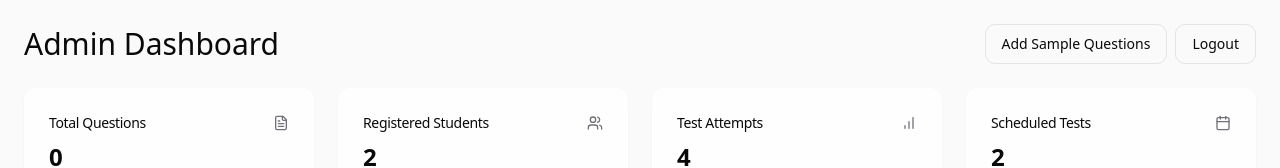
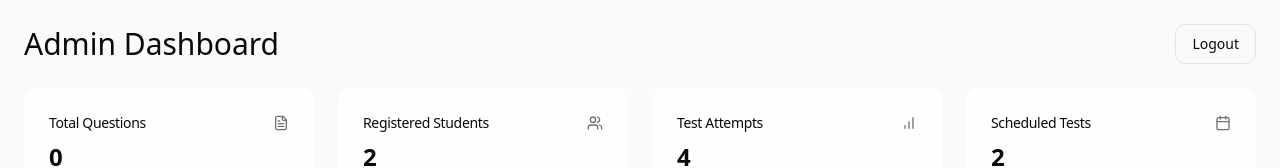
Before and after one commit to Akshith040/examify-aptitude-hub, a React (Vite) app: page /admin/dashboard in a window 1280 px wide. Shown: the top 168 px of the page. Built offline with nearby package versions, Linux system fonts and the light colour scheme; no server answers; the database is empty; sample sign-in values are in the browser's storage.

Commit message:
Remove sample data functionality
Removes the "Add Sample Questions" button and related functionality from the admin dashboard.

```diff
--- a/src/components/AdminDashboard.tsx
+++ b/src/components/AdminDashboard.tsx
@@ -12,7 +12,6 @@ import QuestionsTab from './admin/QuestionsTab';
 import StudentsTab from './admin/StudentsTab';
 import ResultsTab from './admin/ResultsTab';
 import ScheduleTab from './admin/ScheduleTab';
-import { seedSupabase } from '@/utils/seedSupabase';
 
 const AdminDashboard = () => {
   const [activeTab, setActiveTab] = useState('questions');
@@ -22,7 +21,6 @@ const AdminDashboard = () => {
   const [scheduledTests, setScheduledTests] = useState<ScheduledTest[]>([]);
   const [topics, setTopics] = useState<string[]>(['Mathematics', 'Science', 'English', 'History', 'Geography', 'General Knowledge']);
   const [isLoading, setIsLoading] = useState(true);
-  const [isSeedingQuestions, setIsSeedingQuestions] = useState(false);
 
   const navigate = useNavigate();
 
@@ -119,25 +117,6 @@ const AdminDashboard = () => {
     }
   };
 
-  const handleSeedQuestions = async () => {
-    setIsSeedingQuestions(true);
-    try {
-      const result = await seedSupabase();
-      if (result.success) {
-        toast.success('Sample questions added to the database successfully!');
-        // Reload questions
-        fetchData();
-      } else {
-        toast.error(`Error adding sample questions: ${result.message}`);
-      }
-    } catch (error) {
-      console.error('Error seeding database:', error);
-      toast.error('Failed to add sample questions');
-    } finally {
-      setIsSeedingQuestions(false);
-    }
-  };
-
   const handleScheduleTest = (test: Omit<ScheduledTest, 'id'>) => {
     const newTest: ScheduledTest = {
       ...test,
@@ -179,13 +158,6 @@ const AdminDashboard = () => {
       <div className="flex justify-between items-center mb-6">
         <h1 className="text-3xl font-medium">Admin Dashboard</h1>
         <div className="flex gap-2">
-          <Button
-            variant="outline"
-            onClick={handleSeedQuestions}
-            disabled={isSeedingQuestions}
-          >
-            {isSeedingQuestions ? 'Adding Questions...' : 'Add Sample Questions'}
-          </Button>
           <Button variant="outline" onClick={logout}>Logout</Button>
         </div>
       </div>
```
